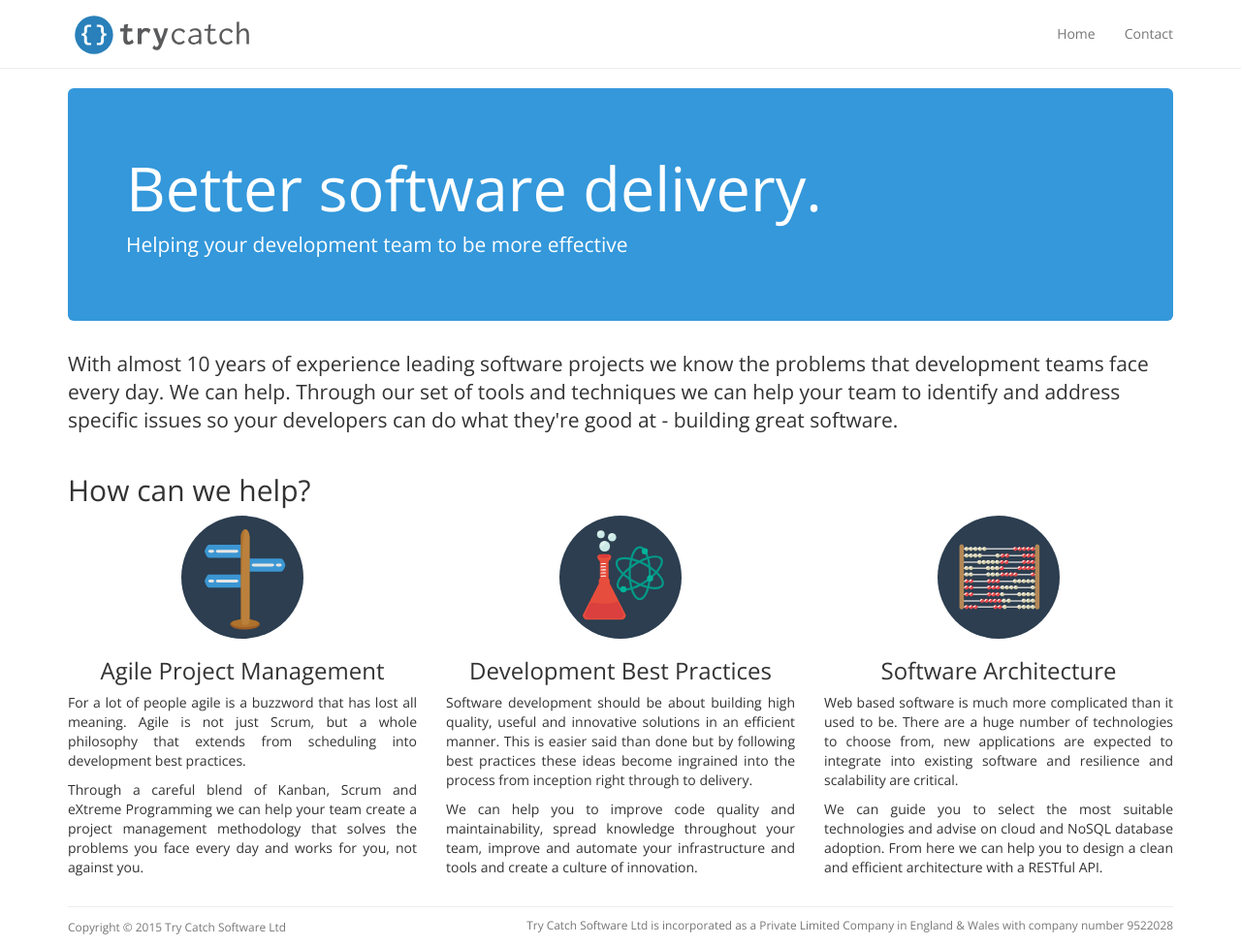
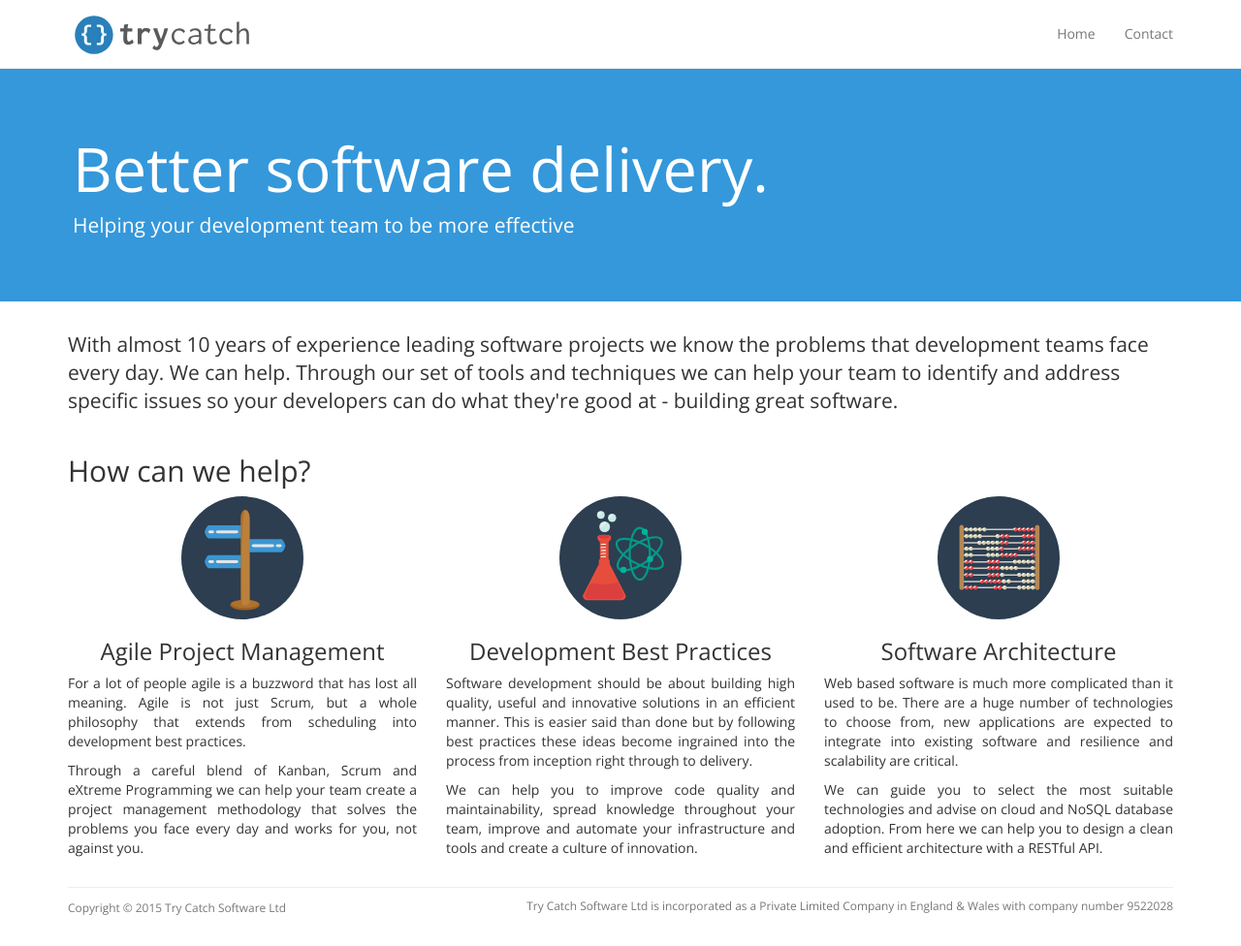
Before and after one commit to trycatchsoftware/trycatchsoftware.github.io, a Jekyll site: the page built from index.html, in a window 1280 px wide and 976 px high. Shown: the whole window at 97% size. Built offline with Jekyll 4.4.1, drawn with Linux system fonts in a browser that asks for light colours; nearby versions of some CDN libraries.

Commit message:
Made jumbotron background full width.

```diff
--- a/_layouts/default.html
+++ b/_layouts/default.html
@@ -6,9 +6,10 @@
   <body>
       {% include header.html %}
 
-      <div class="container">
+
         {{ content }}
 
+      <div class="container">
         {% include footer.html %}
       </div>
 
--- a/_sass/_layout.scss
+++ b/_sass/_layout.scss
@@ -6,7 +6,7 @@
 }
 
 body {
-  padding-top: $navbar-height + $navbar-margin-bottom + 1px;
+  padding-top: $navbar-height  + 1px;
 }
 
 header {
@@ -39,3 +39,9 @@ footer {
   margin-top: $navbar-margin-bottom;
   border-top: 1px solid $navbar-default-border;
 }
+
+.jumbotron {
+  .container-fluid &, .container & {
+    border-radius: 0;
+  }
+}
--- a/index.html
+++ b/index.html
@@ -2,11 +2,18 @@
 layout: default
 ---
 
+<div class="container-fluid">
+  <div class="row">
 <div class="jumbotron">
+  <div class="container">
   <h1>Better software delivery.</h1>
   <p class="lead">Helping your development team to be more effective</p>
 </div>
+</div>
+</div>
+</div>
 
+<div class="container">
   <div class="row marketing">
     <div class="col-lg-12">
       <p class="lead">With almost 10 years of experience leading software projects
@@ -60,3 +67,4 @@ layout: default
         a clean and efficient architecture with a RESTful API.</p>
     </div>
   </div>
+</div>
```
Lines whose indentation alone changed are shown as unchanged.
